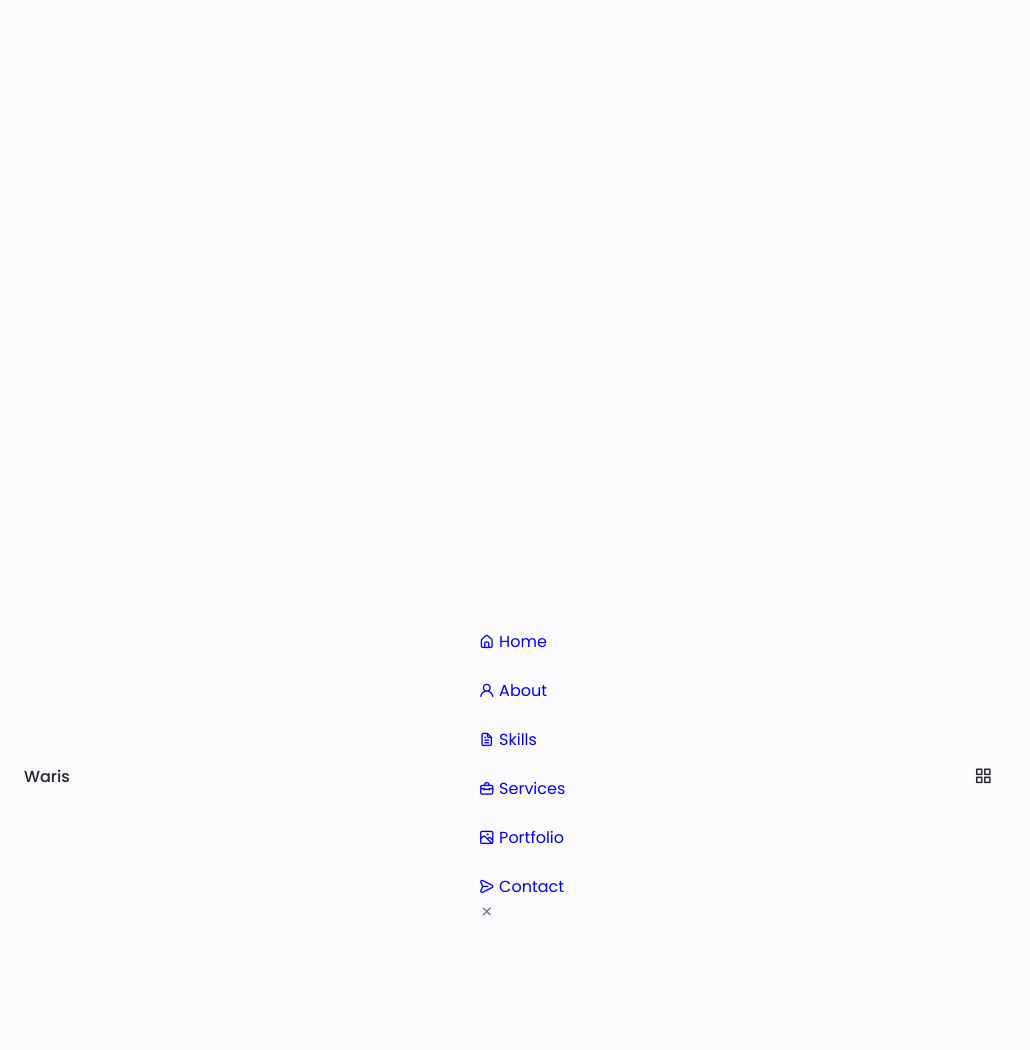
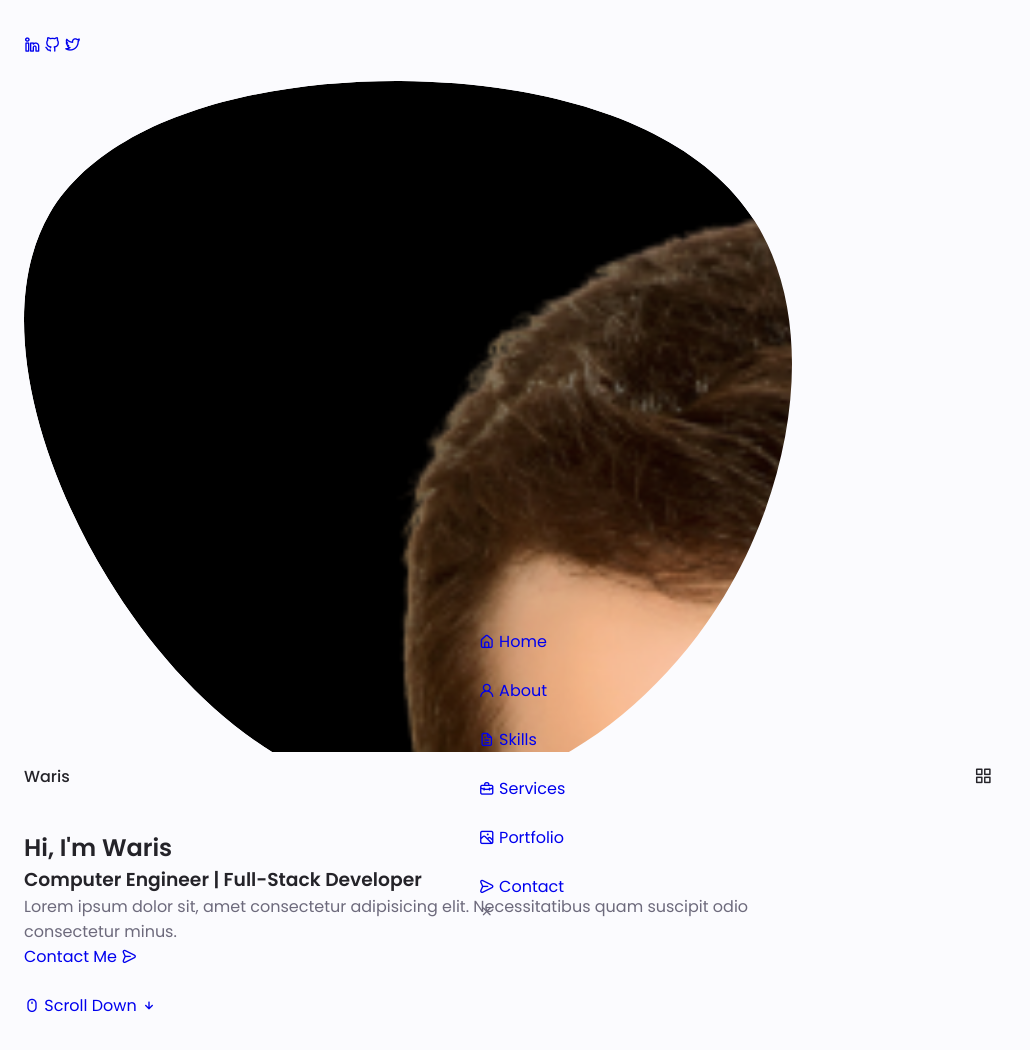
Before and after one commit to iAmWaris97/portfolio, a website: page index.html in a window 1280 px wide. Shown: the top 1050 px of the page, without its empty margins (0-1030 px from the left). Before the commit the page ends 912 px from the top, so only its background shows below. Drawn offline with nearby package versions, Linux system fonts and the light colour scheme.

Commit message:
Structure the home section

```diff
--- a/index.html
+++ b/index.html
@@ -71,7 +71,87 @@
     <!--==================== MAIN ====================-->
     <main class="main">
       <!--==================== HOME ====================-->
-      <section class="home section" id="home"></section>
+      <section class="home section" id="home">
+        <div class="home__container container grid">
+          <div class="home__content grid">
+            <div class="home__social">
+              <a
+                href="https://www.linkedin.com/"
+                class="home__social-icon"
+                target="_blank"
+              >
+                <i class="uil uil-linkedin-alt"></i>
+              </a>
+
+              <a
+                href="https://github.com/"
+                class="home__social-icon"
+                target="_blank"
+              >
+                <i class="uil uil-github-alt"></i>
+              </a>
+
+              <a
+                href="https://twitter.com/"
+                class="home__social-icon"
+                target="_blank"
+              >
+                <i class="uil uil-twitter-alt"></i>
+              </a>
+            </div>
+
+            <div class="home__img">
+              <svg
+                class="home__blob"
+                viewBox="0 0 200 187"
+                xmlns="http://www.w3.org/2000/svg"
+                xmlns:xlink="http://www.w3.org/1999/xlink"
+              >
+                <mask id="mask0" mask-type="alpha">
+                  <path
+                    d="M190.312 36.4879C206.582 62.1187 201.309 102.826 182.328 134.186C163.346 165.547
+                    130.807 187.559 100.226 186.353C69.6454 185.297 41.0228 161.023 21.7403 129.362C2.45775
+                    97.8511 -7.48481 59.1033 6.67581 34.5279C20.9871 10.1032 59.7028 -0.149132 97.9666
+                    0.00163737C136.23 0.303176 174.193 10.857 190.312 36.4879Z"
+                  />
+                </mask>
+                <g mask="url(#mask0)">
+                  <path
+                    d="M190.312 36.4879C206.582 62.1187 201.309 102.826 182.328 134.186C163.346
+                    165.547 130.807 187.559 100.226 186.353C69.6454 185.297 41.0228 161.023 21.7403
+                    129.362C2.45775 97.8511 -7.48481 59.1033 6.67581 34.5279C20.9871 10.1032 59.7028
+                    -0.149132 97.9666 0.00163737C136.23 0.303176 174.193 10.857 190.312 36.4879Z"
+                  />
+
+                  <image class="home__blob-img" href="assets/img/waris.png" />
+                </g>
+              </svg>
+            </div>
+
+            <div class="home__data">
+              <h1 class="home__title">Hi, I'm Waris</h1>
+              <h3 class="home__subtitle">
+                Computer Engineer | Full-Stack Developer
+              </h3>
+              <p class="home__description">
+                Lorem ipsum dolor sit, amet consectetur adipisicing elit.
+                Necessitatibus quam suscipit odio consectetur minus.
+              </p>
+              <a href="#contact" class="button button--flex">
+                Contact Me <i class="uil uil-message button__icon"></i>
+              </a>
+            </div>
+          </div>
+
+          <div class="home__scroll">
+            <a href="#about" class="home__scroll-button button--flex">
+              <i class="uil uil-mouse-alt home__scroll-mouse"></i>
+              <span class="home__scroll-name">Scroll Down</span>
+              <i class="uil uil-arrow-down home__scroll-arrow"></i>
+            </a>
+          </div>
+        </div>
+      </section>
 
       <!--==================== ABOUT ====================-->
       <section class="about section" id="about"></section>
```
